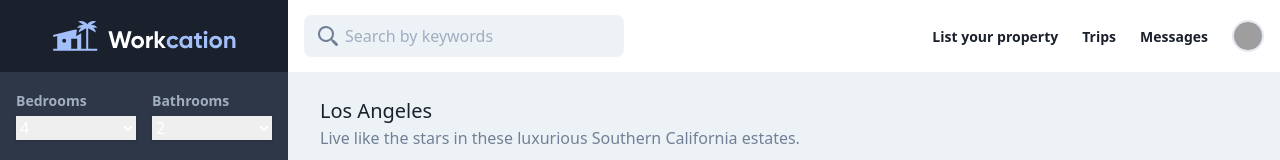
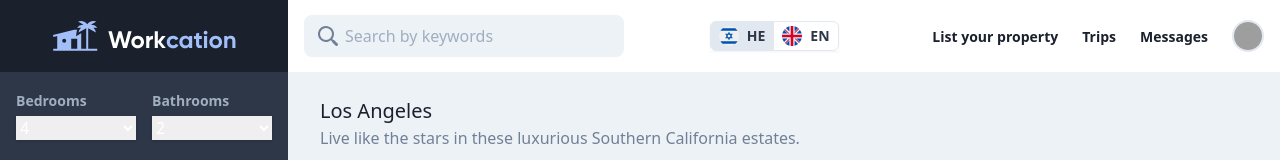
Before and after one commit to 20lives/workcation-nuxt-i18n-rtl, a Nuxt app: page / in a window 1280 px wide. Shown: the top 160 px of the page. Built offline with nearby package versions, Linux system fonts and the light colour scheme; grey boxes are pictures that could not be loaded; what @tailwindcss/custom-forms would draw is missing.

Commit message:
Adding language switcher component
Signed-off-by: Lior Haim <lior@dotcore.co.il>

```diff
--- /dev/null
+++ b/components/LanguageSwitcher.vue
@@ -0,0 +1,73 @@
+<template>
+  <span class="relative z-0 inline-flex shadow-sm">
+    <nuxt-link
+      :to="switchLocalePath('he')"
+      type="button"
+      :class="[$i18n.locale == 'he' ? 'bg-gray-300' : 'bg-white']"
+      class="relative inline-flex items-center px-2 py-0 rounded-l-md border border-gray-300 text-sm leading-5 font-bold text-gray-800 hover:text-gray-500 focus:z-10 focus:outline-none focus:border-blue-300 focus:shadow-outline-blue transition ease-in-out duration-150"
+    >
+      <svg
+        xmlns="http://www.w3.org/2000/svg"
+        viewBox="0 0 512 512"
+        height="20"
+        class="hidden md:block"
+      >
+        <defs />
+        <circle cx="256" cy="256" r="256" fill="#f0f0f0" />
+        <g fill="#0052b4">
+          <path
+            d="M352.393 200.348H288.13L256 144.696l-32.129 55.652h-64.264L191.741 256l-32.134 55.652h64.264L256 367.304l32.13-55.652h64.263L320.259 256l32.134-55.652zM295.475 256l-19.736 34.188h-39.475L216.525 256l19.738-34.188h39.475L295.475 256zM256 187.623l7.346 12.724h-14.69L256 187.623zm-59.214 34.189h14.692l-7.346 12.724-7.346-12.724zm0 68.376l7.347-12.724 7.346 12.724h-14.693zM256 324.376l-7.345-12.724h14.691L256 324.376zm59.214-34.188h-14.692l7.347-12.724 7.345 12.724zm-14.692-68.376h14.692l-7.346 12.724-7.346-12.724zM415.357 55.652H96.643a257.293 257.293 0 00-59.069 66.783h436.852a257.346 257.346 0 00-59.069-66.783zM96.643 456.348h318.713a257.293 257.293 0 0059.069-66.783H37.574a257.346 257.346 0 0059.069 66.783z"
+          />
+        </g>
+      </svg>
+      <span class="md:pl-2">
+        HE
+      </span>
+    </nuxt-link>
+    <nuxt-link
+      :to="switchLocalePath('en')"
+      type="button"
+      :class="[$i18n.locale == 'en' ? 'bg-gray-300' : 'bg-white']"
+      class="-ml-px relative inline-flex items-center px-2 py-1 rounded-r-md border border-gray-300 text-sm leading-5 font-bold text-gray-800 hover:text-gray-500 focus:z-10 focus:outline-none focus:border-blue-300 focus:shadow-outline-blue transition ease-in-out duration-150"
+    >
+      <svg
+        xmlns="http://www.w3.org/2000/svg"
+        viewBox="0 0 512 512"
+        height="20"
+        class="hidden md:block"
+      >
+        <defs />
+        <circle cx="256" cy="256" r="256" fill="#f0f0f0" />
+        <g fill="#0052b4">
+          <path
+            d="M52.92 100.142c-20.109 26.163-35.272 56.318-44.101 89.077h133.178L52.92 100.142zM503.181 189.219c-8.829-32.758-23.993-62.913-44.101-89.076l-89.075 89.076h133.176zM8.819 322.784c8.83 32.758 23.993 62.913 44.101 89.075l89.074-89.075H8.819zM411.858 52.921c-26.163-20.109-56.317-35.272-89.076-44.102v133.177l89.076-89.075zM100.142 459.079c26.163 20.109 56.318 35.272 89.076 44.102V370.005l-89.076 89.074zM189.217 8.819c-32.758 8.83-62.913 23.993-89.075 44.101l89.075 89.075V8.819zM322.783 503.181c32.758-8.83 62.913-23.993 89.075-44.101l-89.075-89.075v133.176zM370.005 322.784l89.075 89.076c20.108-26.162 35.272-56.318 44.101-89.076H370.005z"
+          />
+        </g>
+        <g fill="#d80027">
+          <path
+            d="M509.833 222.609H289.392V2.167A258.556 258.556 0 00256 0c-11.319 0-22.461.744-33.391 2.167v220.441H2.167A258.556 258.556 0 000 256c0 11.319.744 22.461 2.167 33.391h220.441v220.442a258.35 258.35 0 0066.783 0V289.392h220.442A258.533 258.533 0 00512 256c0-11.317-.744-22.461-2.167-33.391z"
+          />
+          <path
+            d="M322.783 322.784L437.019 437.02a256.636 256.636 0 0015.048-16.435l-97.802-97.802h-31.482v.001zM189.217 322.784h-.002L74.98 437.019a256.636 256.636 0 0016.435 15.048l97.802-97.804v-31.479zM189.217 189.219v-.002L74.981 74.98a256.636 256.636 0 00-15.048 16.435l97.803 97.803h31.481zM322.783 189.219L437.02 74.981a256.328 256.328 0 00-16.435-15.047l-97.802 97.803v31.482z"
+          />
+        </g>
+      </svg>
+      <span class="md:pl-2">
+        EN
+      </span>
+    </nuxt-link>
+  </span>
+</template>
+
+<style></style>
+
+<script>
+export default {
+  name: 'LanguageSwitcher',
+  data() {
+    return {};
+  },
+  computed: {},
+  methods: {},
+};
+</script>
--- a/components/SiteHeader.vue
+++ b/components/SiteHeader.vue
@@ -20,6 +20,7 @@
         </div>
         <input class="block w-full border border-transparent bg-gray-200 focus:outline-none focus:bg-white focus:border-gray-300 text-gray-900 rounded-lg pl-10 pr-4 py-2" placeholder="Search by keywords">
       </div>
+      <LanguageSwitcher />
       <div class="sm:flex sm:items-center">
         <div class="px-2 pt-2 pb-5 border-b border-gray-800 sm:flex sm:border-b-0 sm:py-0 sm:px-0">
           <a href="#" class="block px-3 py-1 rounded font-semibold text-white hover:bg-gray-800 sm:text-sm sm:px-2 xl:text-gray-900 xl:hover:bg-gray-200">List your property</a>
@@ -60,9 +61,13 @@
 
 <script>
 import Dropdown from '@/components/Dropdown'
+import LanguageSwitcher from '@/components/LanguageSwitcher'
 
 export default {
-  components: { Dropdown },
+  components: {
+    Dropdown,
+    LanguageSwitcher,
+  },
   props: [],
   data() {
     return {
```
